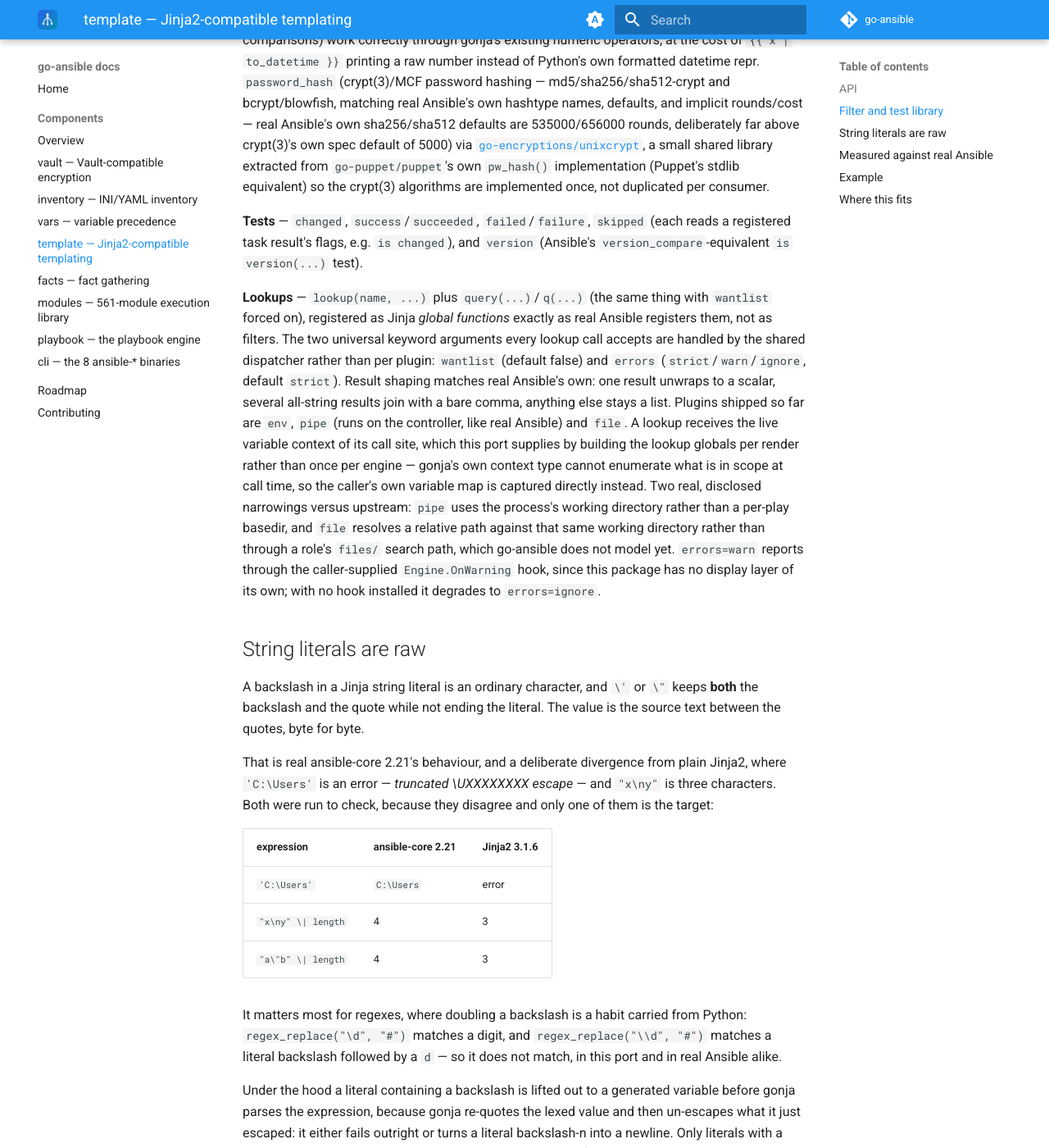
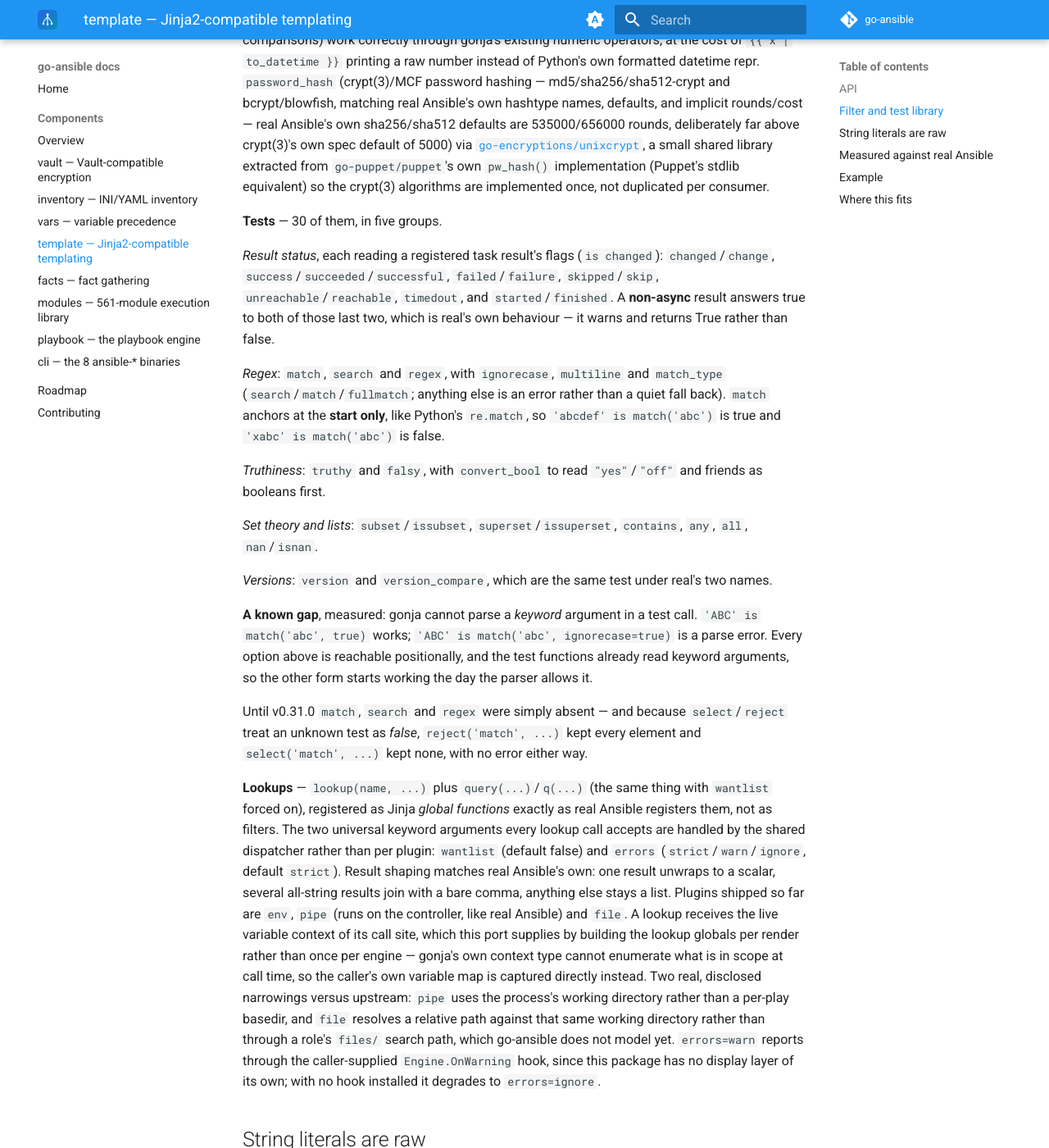
Before and after one commit to go-ansible/docs, an MkDocs documentation site: the page built from docs/components/template.md, in a window 1280 px wide and 1400 px high, scrolled down 2237 px. Shown: the whole window at 82% size. Built offline with MkDocs 1.6.1 and Material for MkDocs 9.7.7, drawn with Linux system fonts in a browser that asks for light colours; the version menu is left out.

Commit message:
Docs: the test library is 30 tests, not 7 (#58)
components/template.md listed seven tests -- the result-status ones and
version. There are 30 now, and the three that matter most were the ones
missing: match, search and regex were absent, and because select/reject
treat an unknown test as false, reject('match', ...) kept every element
while select('match', ...) kept none, with no error either way. The page
says that too, since a reader on an older version needs to know.

Three behaviours are documented because they are real's and not the
obvious guess: match anchors at the start only, a non-async result
answers true to both started and finished, and an unknown match_type is
an error rather than a fall back to search.

The keyword-argument gap is documented with the form that does work:
gonja cannot parse `match('abc', ignorecase=true)`, and every option is
reachable positionally.

Co-authored-by: Claude Opus 5 <noreply@anthropic.com>

```diff
--- a/docs/components/template.md
+++ b/docs/components/template.md
@@ -112,9 +112,40 @@ a small shared library extracted from `go-puppet/puppet`'s own `pw_hash()`
 implementation (Puppet's stdlib equivalent) so the crypt(3) algorithms are
 implemented once, not duplicated per consumer.
 
-**Tests** — `changed`, `success`/`succeeded`, `failed`/`failure`, `skipped`
-(each reads a registered task result's flags, e.g. `is changed`), and
-`version` (Ansible's `version_compare`-equivalent `is version(...)` test).
+**Tests** — 30 of them, in five groups.
+
+*Result status*, each reading a registered task result's flags
+(`is changed`): `changed`/`change`, `success`/`succeeded`/`successful`,
+`failed`/`failure`, `skipped`/`skip`, `unreachable`/`reachable`,
+`timedout`, and `started`/`finished`. A **non-async** result answers
+true to both of those last two, which is real's own behaviour — it
+warns and returns True rather than false.
+
+*Regex*: `match`, `search` and `regex`, with `ignorecase`, `multiline`
+and `match_type` (`search`/`match`/`fullmatch`; anything else is an
+error rather than a quiet fall back). `match` anchors at the **start
+only**, like Python's `re.match`, so `'abcdef' is match('abc')` is true
+and `'xabc' is match('abc')` is false.
+
+*Truthiness*: `truthy` and `falsy`, with `convert_bool` to read
+`"yes"`/`"off"` and friends as booleans first.
+
+*Set theory and lists*: `subset`/`issubset`, `superset`/`issuperset`,
+`contains`, `any`, `all`, `nan`/`isnan`.
+
+*Versions*: `version` and `version_compare`, which are the same test
+under real's two names.
+
+**A known gap**, measured: gonja cannot parse a *keyword* argument in a
+test call. `'ABC' is match('abc', true)` works; `'ABC' is match('abc',
+ignorecase=true)` is a parse error. Every option above is reachable
+positionally, and the test functions already read keyword arguments, so
+the other form starts working the day the parser allows it.
+
+Until v0.31.0 `match`, `search` and `regex` were simply absent — and
+because `select`/`reject` treat an unknown test as *false*,
+`reject('match', ...)` kept every element and `select('match', ...)`
+kept none, with no error either way.
 
 **Lookups** — `lookup(name, ...)` plus `query(...)`/`q(...)` (the same
 thing with `wantlist` forced on), registered as Jinja *global functions*
```
Also changed, not shown: docs/roadmap.md (+3 -2 lines).
